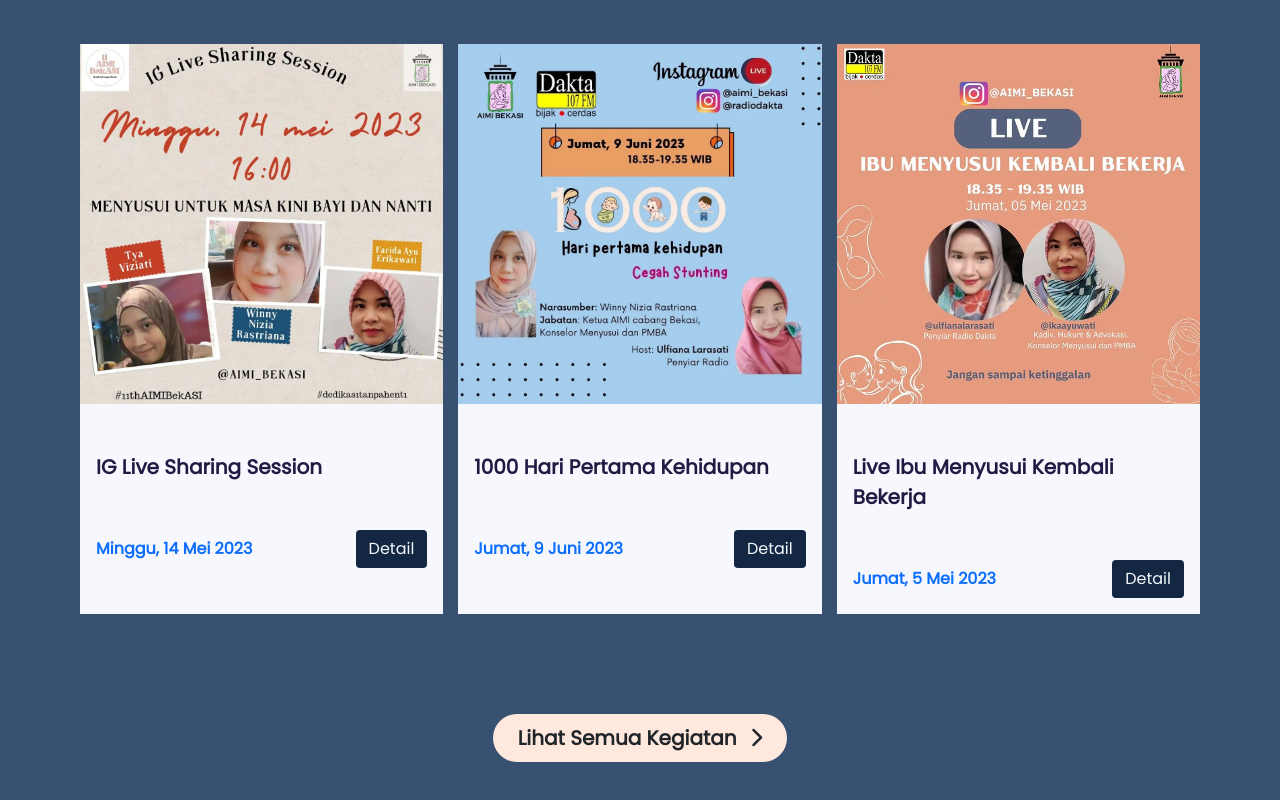
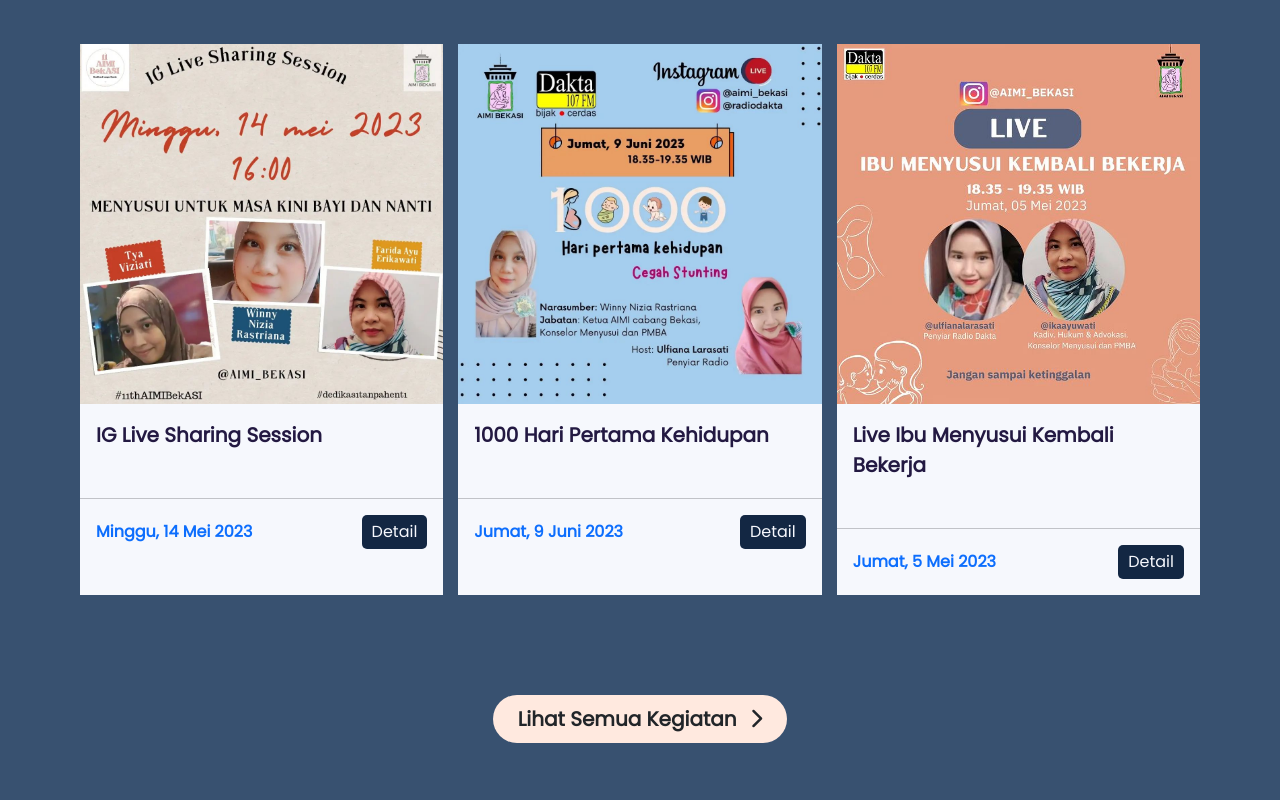
Before and after one commit to cynthiaparamithaputri/AIMI-bekasi, a React (Vite) app: page / in a window 1280 px wide. Shown: the part 1102-1902 px from the top of the page. Built offline with nearby package versions, Linux system fonts and the light colour scheme.

Commit message:
14 julii

```diff
--- a/src/data/index.js
+++ b/src/data/index.js
@@ -49,9 +49,9 @@ export const semuaKelas = [
     star3: "fa-solid fa-star",
     star4: "fa-solid fa-star",
     star5: "fa-solid fa-star-half-stroke",
-    title: "Character Illustration with Adobe Illustrator",
-    price: "Rp. 300.000",
-    buy: "Beli Kelas",
+    title: "IG Live Sharing Session",
+    price: "Minggu, 14 Mei 2023",
+    buy: "https://www.instagram.com/p/CsLC395yeln/?utm_source=ig_web_copy_link&igshid=MzRlODBiNWFlZA==",
     delay: "1300",
   },
   {
@@ -62,9 +62,9 @@ export const semuaKelas = [
     star3: "fa-solid fa-star",
     star4: "fa-solid fa-star",
     star5: "fa-solid fa-star",
-    title: "UI UX Website Design for Beginner with Figma",
-    price: "Rp. 340.000",
-    buy: "Beli Kelas",
+    title: "1000 Hari Pertama Kehidupan",
+    price: "Jumat, 9 Juni 2023",
+    buy: "https://www.instagram.com/p/CtNPwsbSSW2/?utm_source=ig_web_copy_link&igshid=MzRlODBiNWFlZA==",
     delay: "1600",
   },
   {
@@ -75,88 +75,10 @@ export const semuaKelas = [
     star3: "fa-solid fa-star",
     star4: "fa-solid fa-star",
     star5: "fa-solid fa-star",
-    title: "Mastering Web Developer Bootstrap 5",
-    price: "Rp. 280.000",
-    buy: "Beli Kelas",
+    title: "Live Ibu Menyusui Kembali Bekerja",
+    price: "Jumat, 5 Mei 2023",
+    buy: "https://www.instagram.com/p/CrzZSMMyCGi/?utm_source=ig_web_copy_link&igshid=MzRlODBiNWFlZA==",
     delay: "1900",
-  },
-  {
-    id: 4,
-    image: KelasImage4,
-    star1: "fa-solid fa-star",
-    star2: "fa-solid fa-star",
-    star3: "fa-solid fa-star",
-    star4: "fa-solid fa-star",
-    star5: "fa-solid fa-star",
-    title: "Mastering Logo with Adobe Illustrator",
-    price: "Rp. 420.000",
-    buy: "Beli Kelas",
-    delay: "",
-  },
-  {
-    id: 5,
-    image: KelasImage5,
-    star1: "fa-solid fa-star",
-    star2: "fa-solid fa-star",
-    star3: "fa-solid fa-star",
-    star4: "fa-solid fa-star",
-    star5: "fa-solid fa-star",
-    title: "3D Modelling for Beginner with 3D Blender",
-    price: "Rp. 380.000",
-    buy: "Beli Kelas",
-    delay: "300",
-  },
-  {
-    id: 6,
-    image: KelasImage6,
-    star1: "fa-solid fa-star",
-    star2: "fa-solid fa-star",
-    star3: "fa-solid fa-star",
-    star4: "fa-solid fa-star",
-    star5: "fa-solid fa-star",
-    title: "Mastering Icon Design with Adobe Illustrator",
-    price: "Rp. 300.000",
-    buy: "Beli Kelas",
-    delay: "600",
-  },
-  {
-    id: 7,
-    image: KelasImage7,
-    star1: "fa-solid fa-star",
-    star2: "fa-solid fa-star",
-    star3: "fa-solid fa-star",
-    star4: "fa-solid fa-star",
-    star5: "fa-solid fa-star-half-stroke",
-    title: "Design Vektor with Corel Draw CC for Beginner",
-    price: "Rp. 340.000",
-    buy: "Beli Kelas",
-    delay: "",
-  },
-  {
-    id: 8,
-    image: KelasImage8,
-    star1: "fa-solid fa-star",
-    star2: "fa-solid fa-star",
-    star3: "fa-solid fa-star",
-    star4: "fa-solid fa-star",
-    star5: "fa-solid fa-star-half-stroke",
-    title: "UI UX Design with Adobe XD for Beginner",
-    price: "Rp. 400.000",
-    buy: "Beli Kelas",
-    delay: "300",
-  },
-  {
-    id: 9,
-    image: KelasImage9,
-    star1: "fa-solid fa-star",
-    star2: "fa-solid fa-star",
-    star3: "fa-solid fa-star",
-    star4: "fa-solid fa-star",
-    star5: "fa-solid fa-star-half-stroke",
-    title: "Mastering Mobile Developer with Flutter",
-    price: "Rp. 320.000",
-    buy: "Beli Kelas",
-    delay: "600",
   },
 ];
 
@@ -171,7 +93,7 @@ export const kelasTerbaru = [
     star5: "fa-solid fa-star-half-stroke",
     title: "IG Live Sharing Session",
     price: "Minggu, 14 Mei 2023",
-    buy: "Detail",
+    buy: "https://www.instagram.com/p/CsLC395yeln/?utm_source=ig_web_copy_link&igshid=MzRlODBiNWFlZA==",
     delay: "",
   },
   {
@@ -184,7 +106,7 @@ export const kelasTerbaru = [
     star5: "fa-solid fa-star",
     title: "1000 Hari Pertama Kehidupan",
     price: "Jumat, 9 Juni 2023",
-    buy: "Detail",
+    buy: "https://www.instagram.com/p/CtNPwsbSSW2/?utm_source=ig_web_copy_link&igshid=MzRlODBiNWFlZA==",
     delay: "200",
   },
   {
@@ -197,7 +119,7 @@ export const kelasTerbaru = [
     star5: "fa-solid fa-star",
     title: "Live Ibu Menyusui Kembali Bekerja",
     price: "Jumat, 5 Mei 2023",
-    buy: "Detail",
+    buy: "https://www.instagram.com/p/CrzZSMMyCGi/?utm_source=ig_web_copy_link&igshid=MzRlODBiNWFlZA==",
     delay: "200",
   },
 ];
--- a/src/main.css
+++ b/src/main.css
@@ -161,6 +161,14 @@ header {
     color: var(--primary-color);
 }
 
+.beranda .kegiatan-home .ket a {
+    padding: 5px 10px;
+    border-radius: 5px;
+    text-decoration: none;
+    background-color: var(--secondary-color);
+    color: var(--primary-color);
+}
+
 /*faq*/
 
 .faq-home .faq {
@@ -245,14 +253,16 @@ header {
     padding-top: 100px;
 }
 
-.kegiatan-page .kegiatan .row:nth-child(3) button {
-    background-color: var(--first-color);
-    color: var(--text-color);
+.kegiatan-page .kegiatan .ket a {
+    padding: 5px 10px;
+    border-radius: 5px;
+    text-decoration: none;
+    background-color: var(--secondary-color);
+    color: var(--primary-color);
 }
 
-.kegiatan-page .kegiatan .row:nth-child(3) button:hover {
-    background-color: var(--secondary-color);
-    color: var(--primary-color);
+.kegiatan-page .kegiatan .card-title {
+    min-height: 75px;
 }
 
 /*tentang*/
@@ -472,6 +482,29 @@ header {
     min-height: 400px;
 }
 
+.dafkon-page .dafkon .dafkon-header {
+    background-color: var(--fourth-color);
+    color: var(--first-color);
+    border: 1px solid var(--fourth-color);
+    border-radius: 10px;
+}
+
+.dafkon-page .dafkon .dafkon-header p {
+    color: var(--primary-color);
+}
+
+.dafkon-page .dafkon button {
+    background-color: var(--third-color);
+    color: var(--primary-color);
+    border: none;
+}
+
+.dafkon-page .dafkon button:hover {
+    background-color: var(--first-color);
+    color: var(--text-color);
+}
+
+
 /*admin*/
 
 .navbar-admin .navbar .nav-link a {
--- a/src/pages/Beranda.jsx
+++ b/src/pages/Beranda.jsx
@@ -3,7 +3,7 @@ import NavbarComponent from "../components/NavbarComponent"
 import FooterComponent from "../components/FooterComponent"
 import HeaderImage from "../assets/img/header-sm.gif"
 import {kelasTerbaru} from "../data/index"
-import {useNavigate} from "react-router-dom"
+import {useNavigate, Link} from "react-router-dom"
 import FaqComponent from "../components/FaqComponent"
 
 const Beranda = () => {
@@ -40,11 +40,14 @@ const Beranda = () => {
           <Row>
             {kelasTerbaru.map((kelas) => {
               return <Col key={kelas.id}>
-                <img src={kelas.image} alt="unsplash.com" className="w-100 mb-5" />
-                <h5 className="mb-5 px-3">{kelas.title}</h5>
+                <img src={kelas.image} alt="unsplash.com" className="w-100 mb-3" />
+                <div className="card-title mb-5 px-3">
+                <h5>{kelas.title}</h5>
+                </div>
+                <hr className="hr" />
                 <div className="ket d-flex justify-content-between align-items-center px-3 pb-3">
                   <p className="m-0 text-primary fw-bold">{kelas.price}</p>
-                  <button className="btn rounded-1">{kelas.buy}</button>
+                  <Link to={kelas.buy}>Detail</Link>
                 </div>
               </Col>
             })}
--- a/src/pages/Kegiatan.jsx
+++ b/src/pages/Kegiatan.jsx
@@ -2,6 +2,7 @@ import {Container, Row, Col} from "react-bootstrap"
 import {semuaKelas} from "../data/index"
 import NavbarComponent from "../components/NavbarComponent"
 import FooterComponent from "../components/FooterComponent"
+import { Link } from "react-router-dom"
 
 const Kegiatan = () => {
   return (
@@ -19,18 +20,14 @@ const Kegiatan = () => {
         <Row>
         {semuaKelas.map((kelas) => {
               return <Col key={kelas.id}>
-                <img src={kelas.image} alt="unsplash.com" className="w-100 mb-5" />
-                <div className="star mb-2 px-3">
-                  <i className={kelas.star1}></i>
-                  <i className={kelas.star2}></i>
-                  <i className={kelas.star3}></i>
-                  <i className={kelas.star4}></i>
-                  <i className={kelas.star5}></i>
+                <img src={kelas.image} alt="unsplash.com" className="w-100 mb-3" />
+                <div className="card-title mb-5 px-3">
+                <h5>{kelas.title}</h5>
                 </div>
-                <h5 className="mb-5 px-3">{kelas.title}</h5>
+                <hr className="hr" />
                 <div className="ket d-flex justify-content-between align-items-center px-3 pb-3">
                   <p className="m-0 text-primary fw-bold">{kelas.price}</p>
-                  <button className="btn rounded-1">{kelas.buy}</button>
+                  <Link to={kelas.buy}>Detail</Link>
                 </div>
               </Col>
             })}
```
Also changed, not shown: src/pages/DaftarKonsel.jsx (+113 -53 lines).
